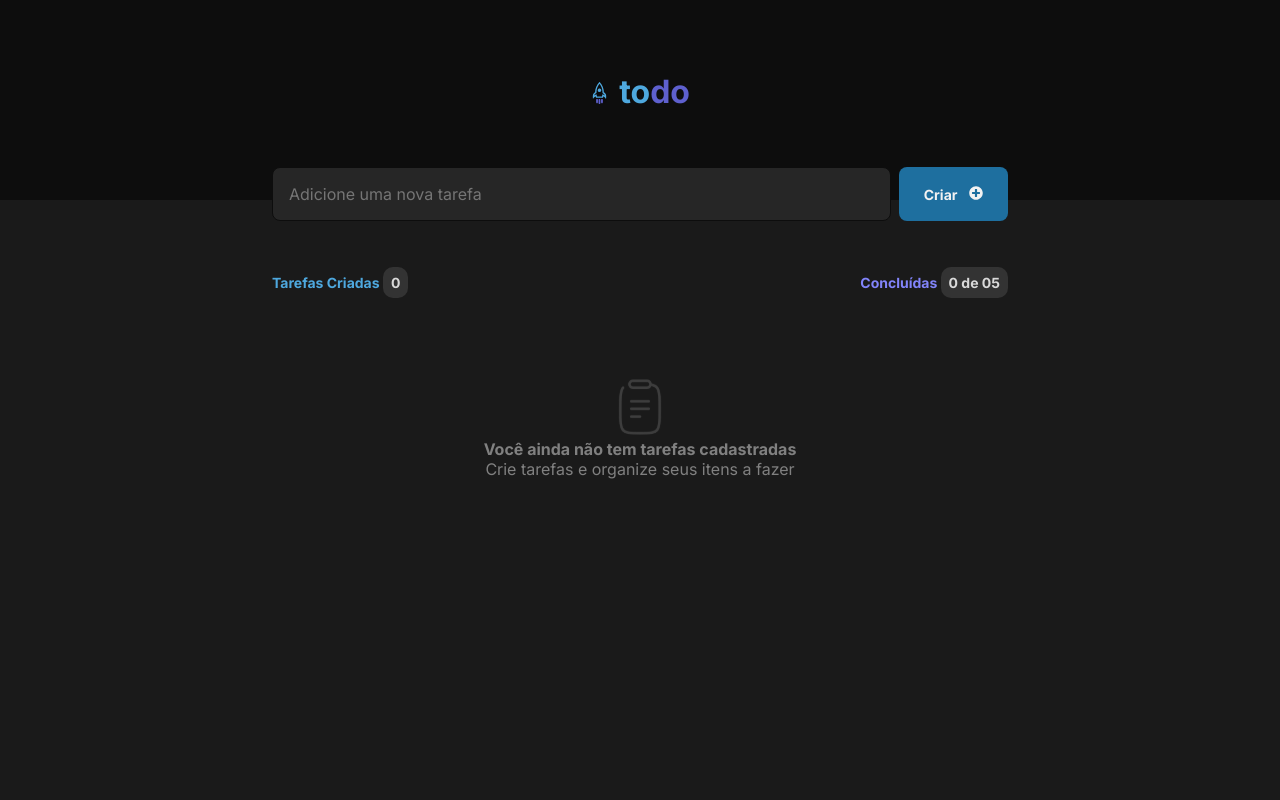
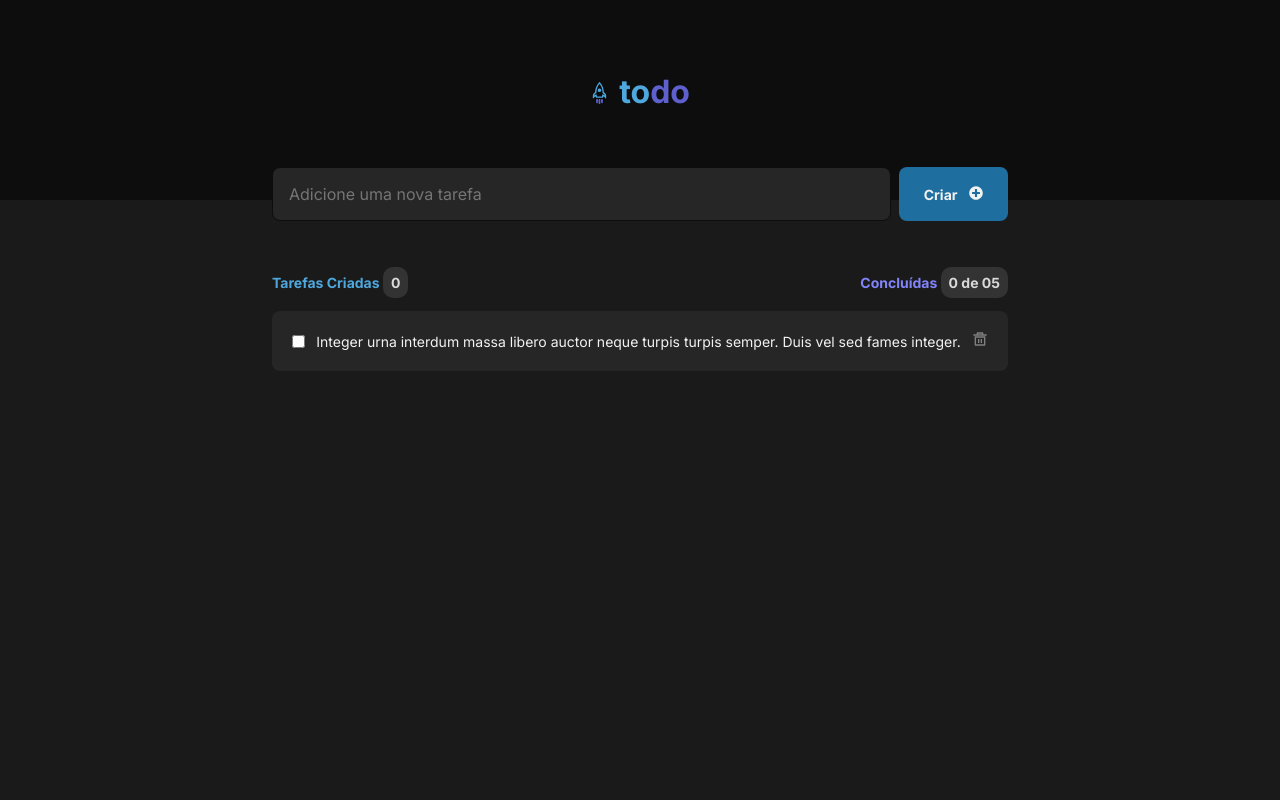
Before and after one commit to Marcelllombm/ignite-challenge-reactjs-todo, a React (Vite) app: page / in a window 1280 px wide. Shown: the top 800 px of the page. Built offline with nearby package versions, Linux system fonts and the light colour scheme; a web font is replaced by a local one.

Commit message:
feat: components items

```diff
--- /dev/null
+++ b/src/components/Items.module.css
@@ -0,0 +1,21 @@
+.mainitems{
+    margin-top: 20px;
+    padding: 20px;
+    width: 100%;
+    border-radius: 8px;
+    display: flex;
+    justify-content: space-between;
+    align-items: center;
+    background: var(--gray-500);
+    color: var(--gray-100);
+    font-size: 0.875rem;
+}
+
+
+.mainitems button {
+    background-color: transparent;
+    border: 0;
+    cursor: pointer;
+    align-items: center;
+    text-align: center;
+}
--- /dev/null
+++ b/src/components/Items.tsx
@@ -0,0 +1,13 @@
+import { RiDeleteBin5Line } from "react-icons/ri";
+import style from "./Items.module.css";
+
+export function Items(){
+
+    return (
+        <div className={style.mainitems}>
+            <input type="checkbox" id="01" name="01-tarefa" />
+            <label htmlFor="01">Integer urna interdum massa libero auctor neque turpis turpis semper. Duis vel sed fames integer.</label>
+            <button><RiDeleteBin5Line size={16} style={{color:"#808080" }} /></button>
+        </div>
+    );
+}
--- a/src/components/Task.tsx
+++ b/src/components/Task.tsx
@@ -1,8 +1,12 @@
+import { useState } from "react";
 import { NoItems } from "./NoItems";
 import style from  "./Task.module.css";
 import { FaPlusCircle } from "react-icons/fa";
+import { Items } from "./Items";
 
 export function Task(){
+    const [task, setTask] =useState(1);
+
     return (
     <main className={style.main}>
         <header className={style.headerCreate}>
@@ -16,7 +20,8 @@ export function Task(){
                 <h1>Tarefas Criadas <span>0</span></h1>
                 <p>Concluídas <span>0 de 05</span></p>
             </div>
-            <NoItems/>
+            {task > 0 ? <Items/> : <NoItems/> }
+
         </section>
         <footer className={style.footer}>
             <p>© 2024 Todos os direitos reservados. Desenvolvido por Marcelo Borges (Ignite Challenge).</p>
```
